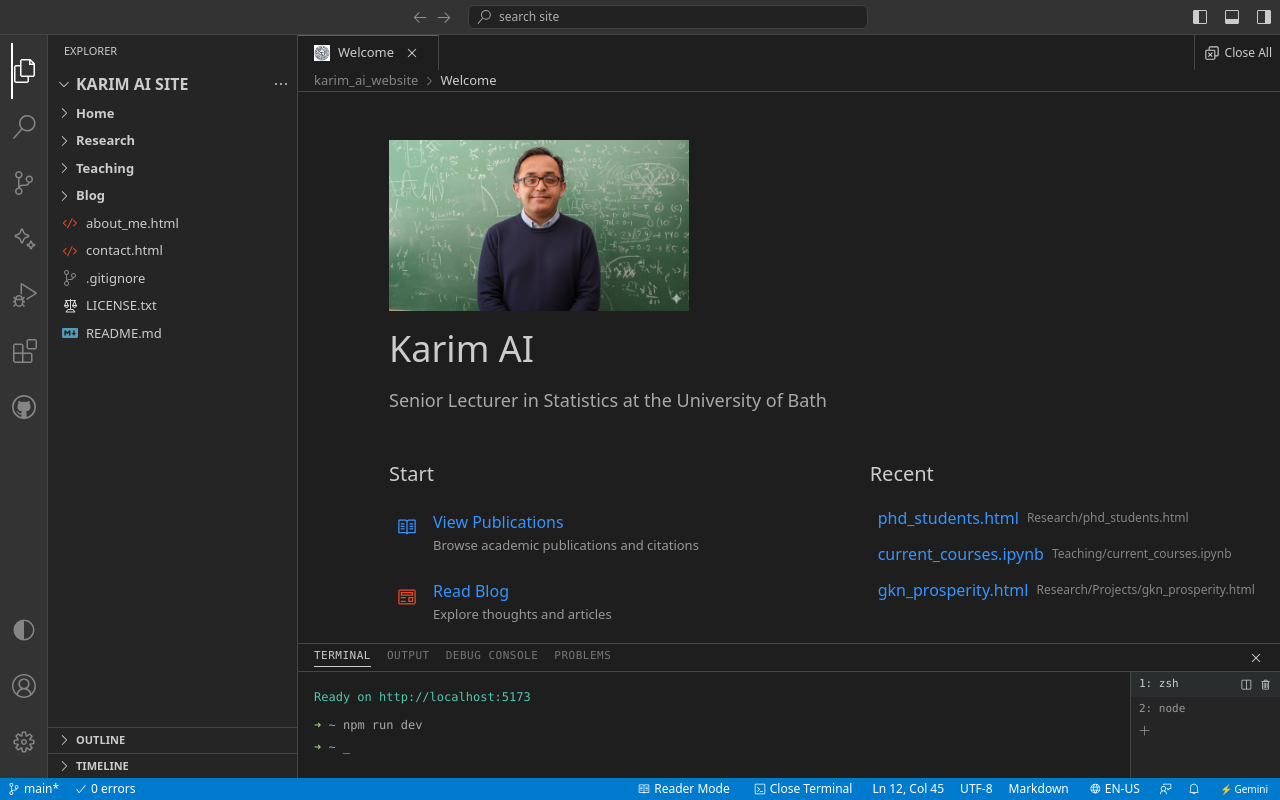
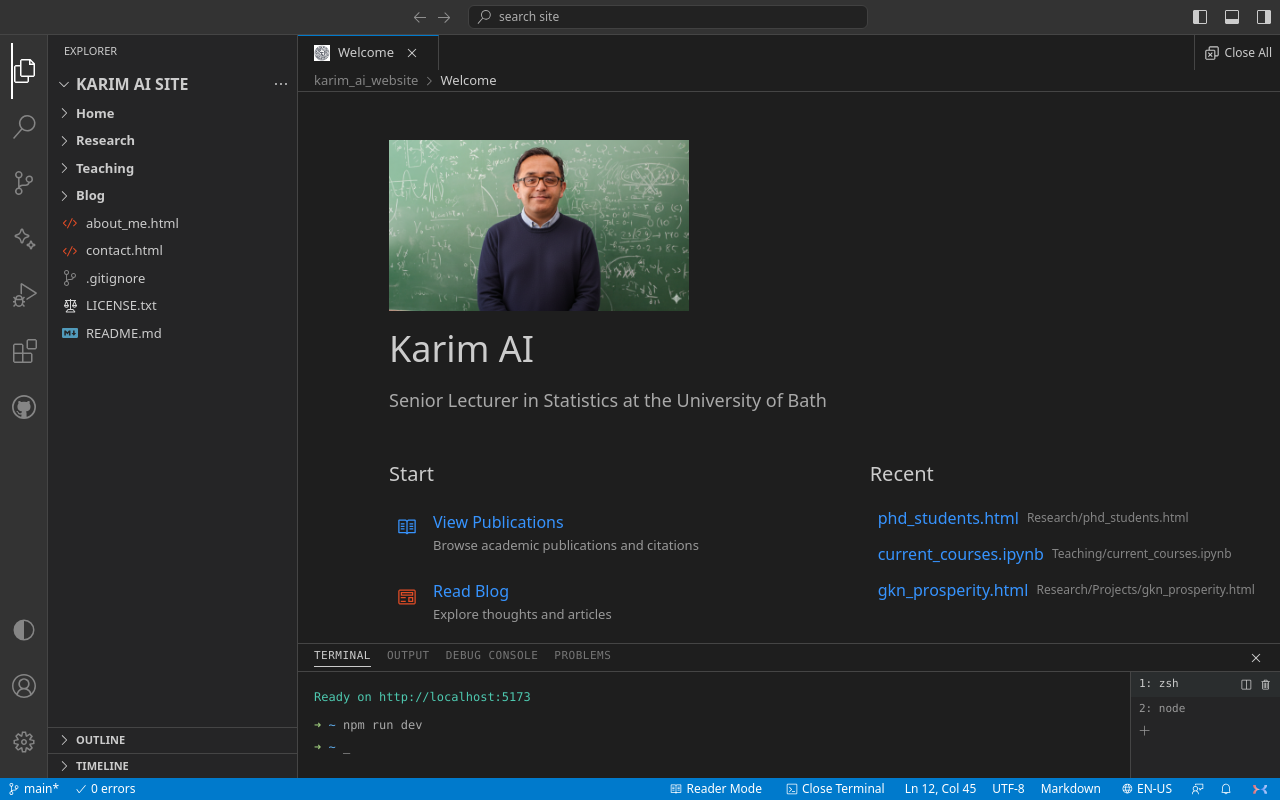
Before and after one commit to kanayai/karim_ai_website, a React (Vite) app: page / in a window 1280 px wide. Built offline with nearby package versions, Linux system fonts and the light colour scheme.

Commit message:
Update Statusbar: remove unused languages and add Gemini SVG logo

```diff
--- a/src/components/Statusbar.jsx
+++ b/src/components/Statusbar.jsx
@@ -19,7 +19,7 @@ const Statusbar = ({ activeFile, isTerminalOpen, toggleTerminal, simpleMode, tog
     };
 
     const changeLanguage = () => {
-        const languages = ['en', 'es', 'fr', 'it', 'pt', 'de'];
+        const languages = ['en', 'es', 'fr', 'pt'];
         const currentLangIndex = languages.indexOf(i18n.language);
         const nextLangIndex = (currentLangIndex + 1) % languages.length;
         i18n.changeLanguage(languages[nextLangIndex]);
@@ -107,7 +107,20 @@ const Statusbar = ({ activeFile, isTerminalOpen, toggleTerminal, simpleMode, tog
                     style={{ cursor: 'pointer' }}
                     onClick={() => window.open('https://gemini.google.com', '_blank')}
                 >
-                    <span style={{ fontSize: '10px' }}>⚡ Gemini</span>
+                    <svg width="16" height="16" viewBox="0 0 24 24" fill="none" xmlns="http://www.w3.org/2000/svg">
+                        <path d="M16.4553 11.835C19.7828 12.1645 22.5 14.9775 22.5 18.5C22.5 18.7761 22.2761 19 22 19H19C18.7239 19 18.5 18.7761 18.5 18.5C18.5 15.4624 16.0376 13 13 13C12.7239 13 12.5 12.7761 12.5 12.5C12.5 12.2239 12.7239 12 13 12C16.0376 12 18.5 9.53757 18.5 6.5C18.5 6.22386 18.7239 6 19 6H22C22.2761 6 22.5 6.22386 22.5 6.5C22.5 10.0225 19.7828 12.8355 16.4553 13.165C16.1789 13.1925 16.1789 11.8075 16.4553 11.835Z" fill="url(#paint0_linear)" />
+                        <path d="M7.54469 11.835C4.21721 12.1645 1.5 14.9775 1.5 18.5C1.5 18.7761 1.72386 19 2 19H5C5.27614 19 5.5 18.7761 5.5 18.5C5.5 15.4624 7.96243 13 11 13C11.2761 13 11.5 12.7761 11.5 12.5C11.5 12.2239 11.2761 12 11 12C7.96243 12 5.5 9.53757 5.5 6.5C5.5 6.22386 5.27614 6 5 6H2C1.72386 6 1.5 6.22386 1.5 6.5C1.5 10.0225 4.21721 12.8355 7.54469 13.165C7.82107 13.1925 7.82107 11.8075 7.54469 11.835Z" fill="url(#paint1_linear)" />
+                        <defs>
+                            <linearGradient id="paint0_linear" x1="13" y1="12.5" x2="22.5" y2="12.5" gradientUnits="userSpaceOnUse">
+                                <stop stopColor="#4E86F6" />
+                                <stop offset="1" stopColor="#C1D3F8" />
+                            </linearGradient>
+                            <linearGradient id="paint1_linear" x1="1.5" y1="12.5" x2="11" y2="12.5" gradientUnits="userSpaceOnUse">
+                                <stop stopColor="#D96570" />
+                                <stop offset="1" stopColor="#F5C6CB" />
+                            </linearGradient>
+                        </defs>
+                    </svg>
                 </div>
             </div>
         </div>
```
